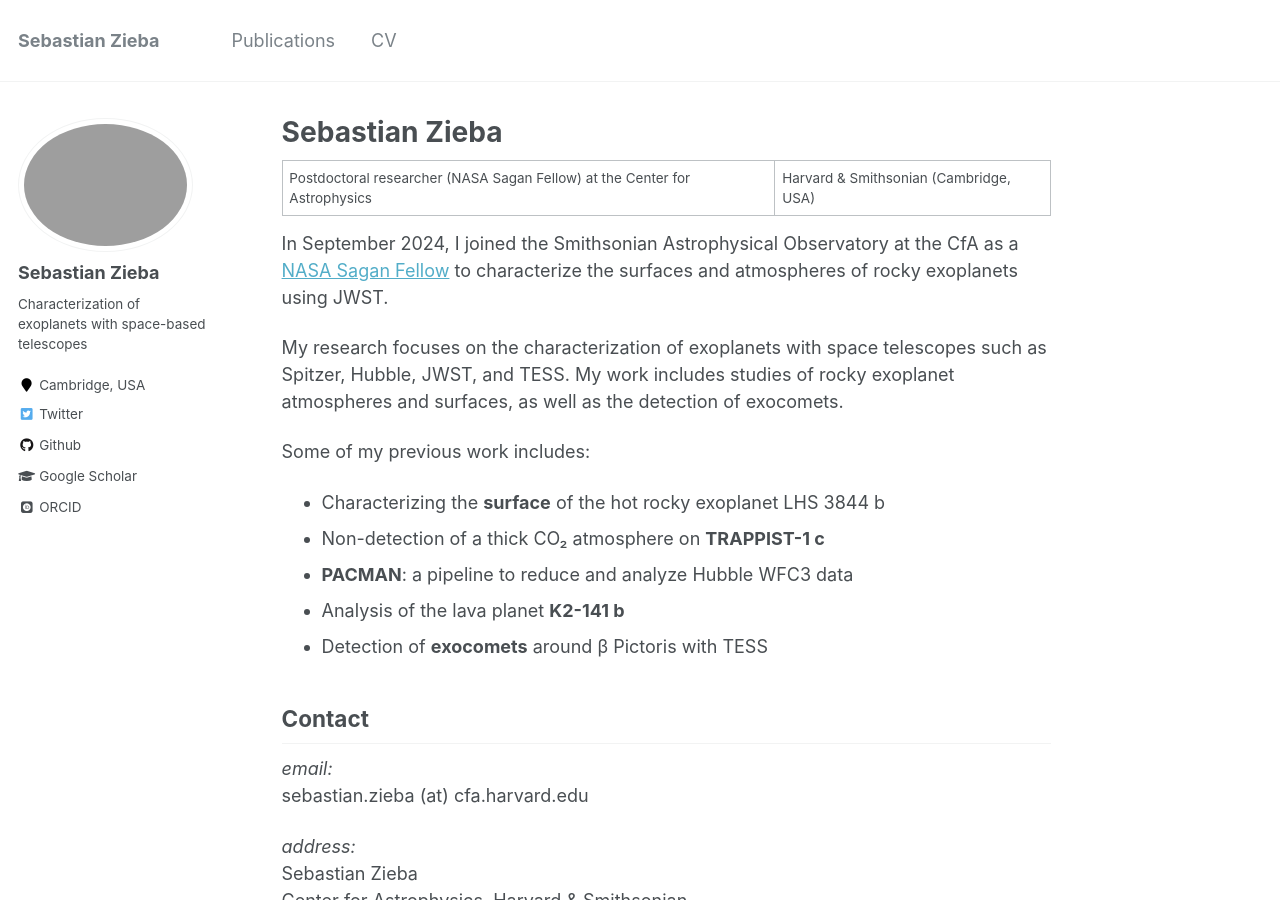
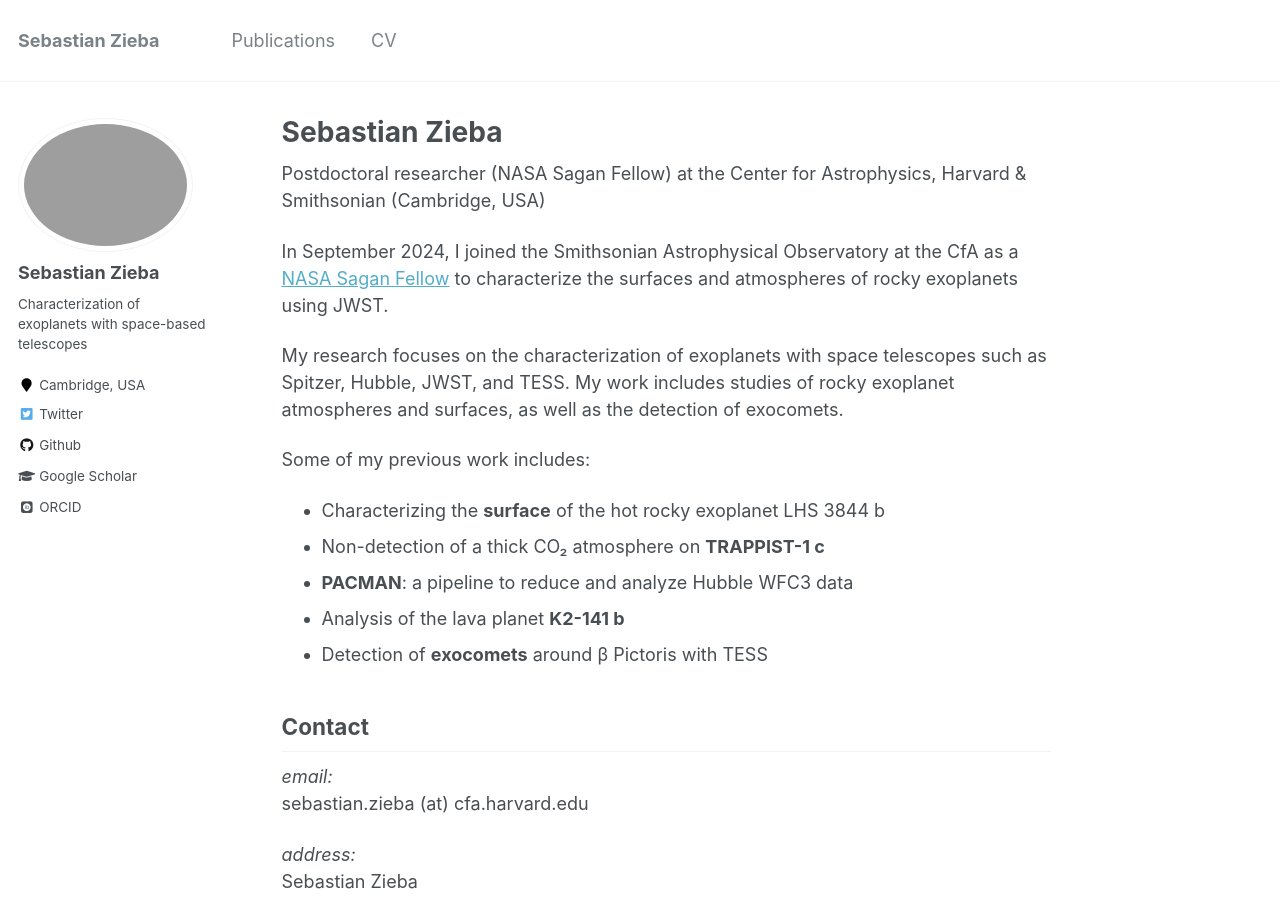
Before and after one commit to sebastian-zieba/sebastian-zieba.github.io, a Jekyll site: the page built from _pages/about.md, in a window 1280 px wide and 900 px high. Built offline with Jekyll 4.4.1, drawn with Linux system fonts in a browser that asks for light colours; some web fonts are replaced.

```diff
--- a/_pages/about.md
+++ b/_pages/about.md
@@ -8,7 +8,7 @@ redirect_from:
   - /about.html
 ---
 
-Postdoctoral researcher (NASA Sagan Fellow) at the Center for Astrophysics | Harvard & Smithsonian (Cambridge, USA)
+Postdoctoral researcher (NASA Sagan Fellow) at the Center for Astrophysics, Harvard & Smithsonian (Cambridge, USA)
 
 In September 2024, I joined the Smithsonian Astrophysical Observatory at the CfA as a [NASA Sagan Fellow](https://science.nasa.gov/missions/hubble/nasa-awards-astrophysics-postdoctoral-fellowships-for-2024/) to characterize the surfaces and atmospheres of rocky exoplanets using JWST.
 
```
